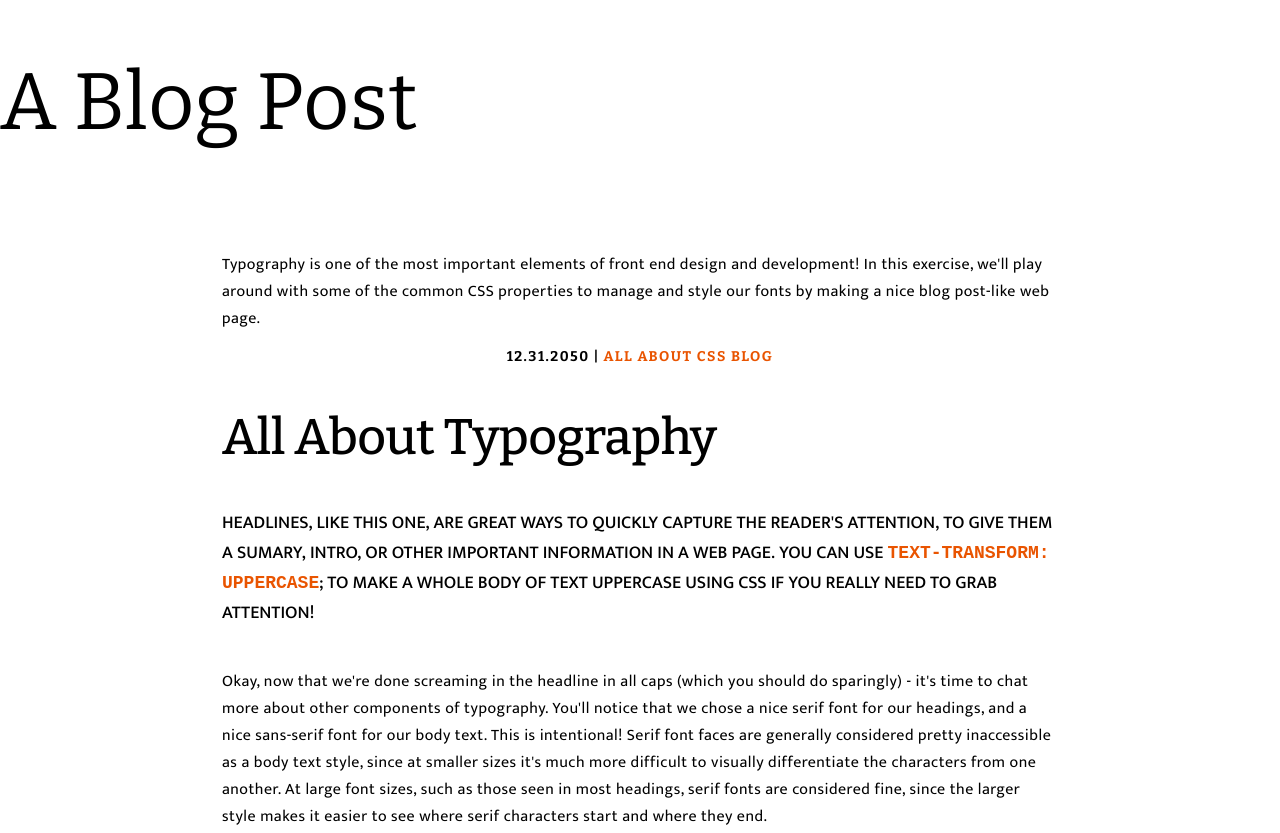
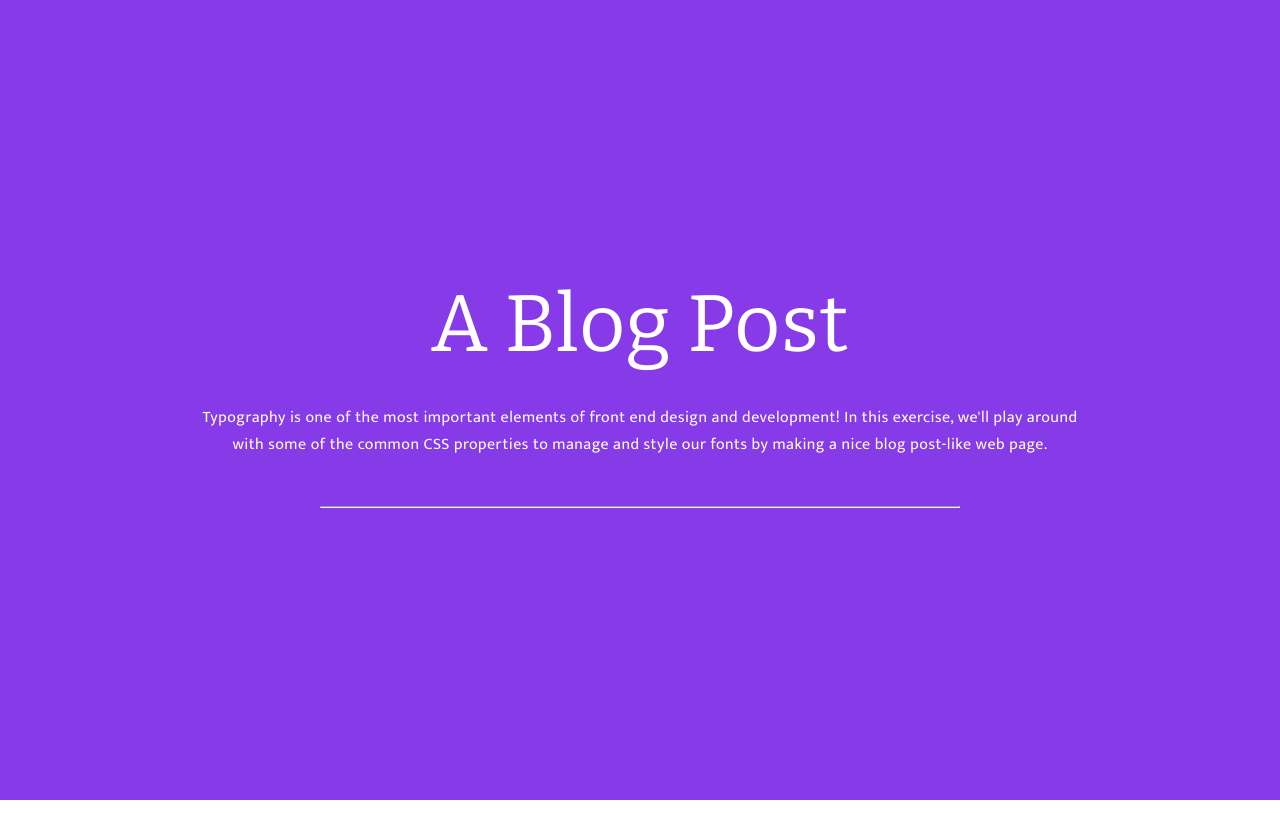
Before and after one commit to detomdev/Blog-Post-Project, a plain HTML site: page index.html in a window 1280 px wide. Shown: the top 833 px of the page. Drawn offline with nearby package versions, Linux system fonts and the light colour scheme.

Commit message:
Hero section added

```diff
--- a/index.html
+++ b/index.html
@@ -14,14 +14,18 @@
 		<title>Typography Blog Post</title>
 	</head>
 	<body>
-		<h1>A Blog Post</h1>
-		<div class="content">
+		<div class="hero">
+			<h1>A Blog Post</h1>
 			<p>
 				Typography is one of the most important elements of front end design and
 				development! In this exercise, we'll play around with some of the common CSS
 				properties to manage and style our fonts by making a nice blog post-like web
 				page.
 			</p>
+			<hr />
+		</div>
+
+		<div class="content">
 			<p class="info">12.31.2050 | <span>ALL ABOUT CSS BLOG</span></p>
 			<h2>All About Typography</h2>
 
--- a/style.css
+++ b/style.css
@@ -24,6 +24,7 @@ h1 {
 	font-size: 80px;
 	letter-spacing: -1.5;
 	font-weight: 400;
+	margin: 0;
 }
 
 h2 {
@@ -56,6 +57,29 @@ code {
 	font-weight: bold;
 }
 
+.hero {
+	background-color: #863ae8;
+	height: 100vh;
+	color: #fff;
+	text-align: center;
+	display: flex;
+	flex-direction: column;
+	align-items: center;
+	justify-content: center;
+}
+
+.hero h1,
+.hero p {
+	width: 75%;
+	max-width: 900px;
+	margin: 16px 0;
+}
+
+.hero hr {
+	width: 50%;
+	margin: 32px 0;
+}
+
 .content {
 	max-width: 900px;
 	margin: 0 auto;
@@ -73,6 +97,7 @@ code {
 	font-weight: 700;
 	font-size: 14px;
 	letter-spacing: 1.5px;
+	margin-top: 32px;
 }
 
 .info span {
```
